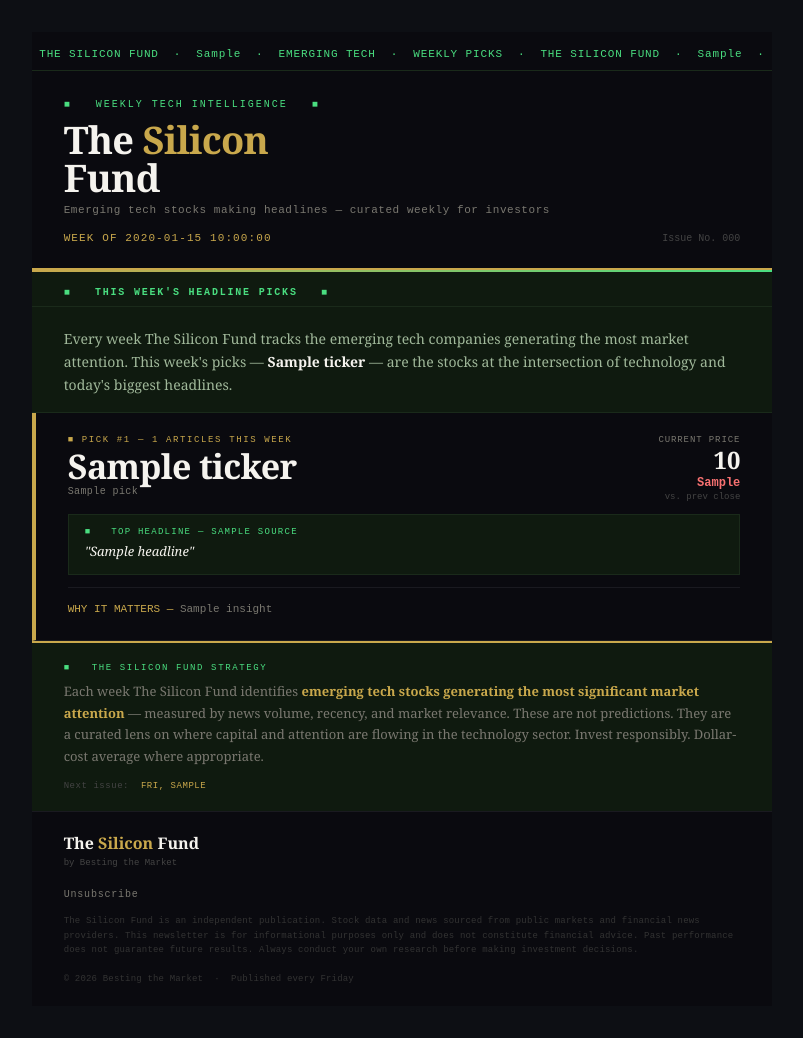
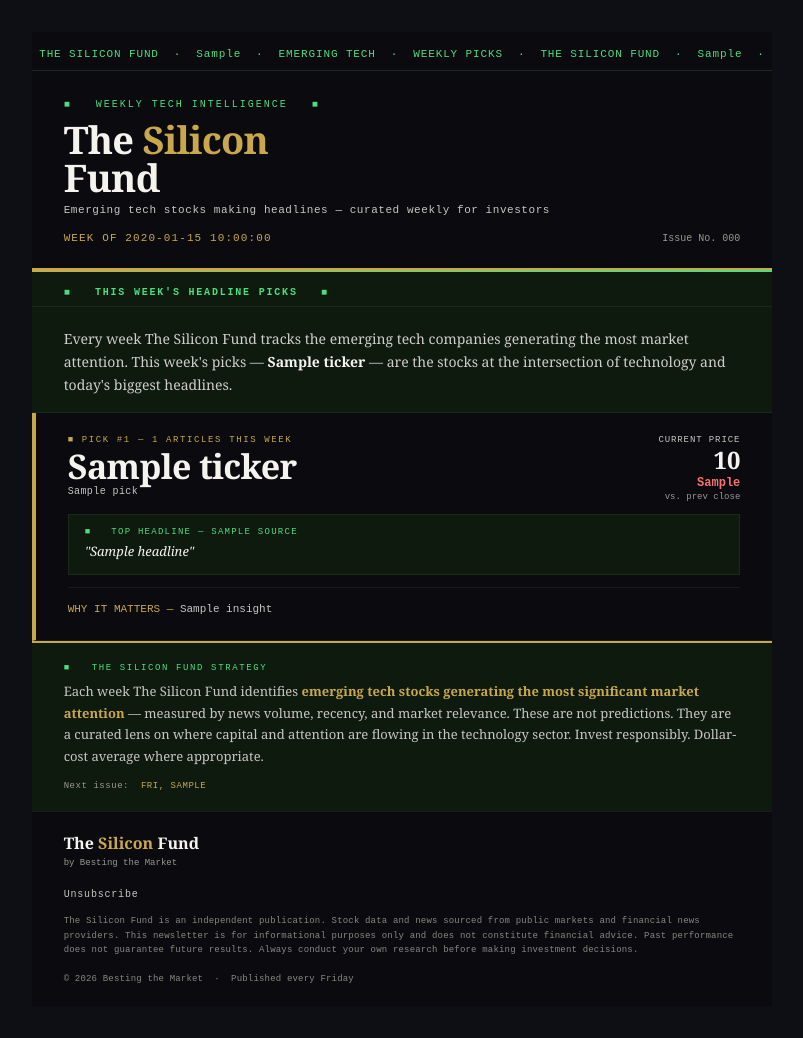
Before and after one commit to SpinDash16/BesttheMarket, a FastAPI app: template templates/sf_newsletter.html in a window 1280 px wide. Shown: the whole page, without its empty margins (238-1041 px from the left). Run offline with FastAPI, Linux system fonts and the light colour scheme; the template is opened without the code that fills it: most values are stand-ins (such as "Sample title", 1, 10 or a date in 2020).

Commit message:
Fix SF preview send using strategy dropdown; brighten SF newsletter text; narrow width to 520px
Co-Authored-By: Claude Sonnet 4.6 <noreply@anthropic.com>

```diff
--- a/app/main.py
+++ b/app/main.py
@@ -326,6 +326,17 @@ def silicon_fund_page(request: Request):
     return templates.TemplateResponse("silicon_fund.html", {"request": request})
 
 
+@app.get("/preview/sf-newsletter", response_class=HTMLResponse)
+def preview_sf_newsletter():
+    """Preview the Silicon Fund newsletter with placeholder data."""
+    from datetime import date
+    from .sf_fetcher import _placeholder_picks
+    from .sf_newsletter import generate_sf_newsletter
+    picks = _placeholder_picks(3)
+    html = generate_sf_newsletter(picks=picks, week_date=date.today(), issue_number=1)
+    return HTMLResponse(html)
+
+
 @app.get("/", response_class=HTMLResponse)
 def home_page(request: Request):
     """Hub home page — strategy selector."""
--- a/templates/sf_newsletter.html
+++ b/templates/sf_newsletter.html
@@ -12,7 +12,7 @@
 <table width="100%" cellpadding="0" cellspacing="0" border="0" style="background:#0D0F14;">
 <tr><td align="center" style="padding:32px 16px;">
 
-<table width="600" cellpadding="0" cellspacing="0" border="0" style="max-width:600px;width:100%;">
+<table width="520" cellpadding="0" cellspacing="0" border="0" style="max-width:520px;width:100%;">
 
   <!-- TICKER TAPE -->
   <tr><td style="background:#0A0A0F;padding:8px 0;overflow:hidden;white-space:nowrap;border-bottom:1px solid #1a2a1a;">
@@ -25,11 +25,11 @@
   <tr><td style="background:#0A0A0F;padding:28px 32px 24px;border-bottom:2px solid #C9A84C;">
     <div style="font-family:'Courier New',Courier,monospace;font-size:10px;color:#4ade80;letter-spacing:0.2em;text-transform:uppercase;margin-bottom:10px;">&#9632; &nbsp; Weekly Tech Intelligence &nbsp; &#9632;</div>
     <div style="font-family:Georgia,serif;font-size:38px;font-weight:bold;color:#F5F3EE;letter-spacing:-0.02em;line-height:1;margin-bottom:6px;">The <span style="color:#C9A84C;">Silicon</span><br>Fund</div>
-    <div style="font-family:'Courier New',Courier,monospace;font-size:11px;color:#7A7870;letter-spacing:0.05em;margin-top:8px;">Emerging tech stocks making headlines — curated weekly for investors</div>
+    <div style="font-family:'Courier New',Courier,monospace;font-size:11px;color:#C8C6C0;letter-spacing:0.05em;margin-top:8px;">Emerging tech stocks making headlines — curated weekly for investors</div>
     <table width="100%" cellpadding="0" cellspacing="0" border="0" style="margin-top:16px;">
       <tr>
         <td><div style="font-family:'Courier New',Courier,monospace;font-size:11px;color:#C9A84C;letter-spacing:0.1em;text-transform:uppercase;">Week of {{ week_date }}</div></td>
-        <td align="right"><div style="font-family:'Courier New',Courier,monospace;font-size:10px;color:#444;">Issue No. {{ "%03d"|format(issue_number) }}</div></td>
+        <td align="right"><div style="font-family:'Courier New',Courier,monospace;font-size:10px;color:#9a9890;">Issue No. {{ "%03d"|format(issue_number) }}</div></td>
       </tr>
     </table>
   </td></tr>
@@ -44,7 +44,7 @@
 
   <!-- INTRO -->
   <tr><td style="background:#0f1a0f;padding:20px 32px 16px;border-bottom:1px solid #1a2a1a;">
-    <p style="font-family:Georgia,serif;font-size:14px;color:#a0b89a;line-height:1.65;margin:0;">
+    <p style="font-family:Georgia,serif;font-size:14px;color:#D0CEC8;line-height:1.65;margin:0;">
       Every week The Silicon Fund tracks the emerging tech companies generating the most market attention. This week's picks — <strong style="color:#F5F3EE;">{% for p in picks %}{% if not loop.first %}{% if loop.last %} and {% else %}, {% endif %}{% endif %}{{ p.ticker }}{% endfor %}</strong> — are the stocks at the intersection of technology and today's biggest headlines.
     </p>
   </td></tr>
@@ -62,15 +62,15 @@
           <td width="55%" valign="top">
             <div style="font-family:'Courier New',Courier,monospace;font-size:9px;color:{{ accent }};letter-spacing:0.18em;text-transform:uppercase;margin-bottom:4px;">&#9632; Pick #{{ loop.index }} — {{ pick.news_count }} articles this week</div>
             <div style="font-family:Georgia,serif;font-size:34px;font-weight:bold;color:#F5F3EE;letter-spacing:-0.02em;line-height:1;">{{ pick.ticker }}</div>
-            <div style="font-family:'Courier New',Courier,monospace;font-size:10px;color:#7A7870;margin-top:3px;letter-spacing:0.04em;">{{ pick.name }}</div>
+            <div style="font-family:'Courier New',Courier,monospace;font-size:10px;color:#C8C6C0;margin-top:3px;letter-spacing:0.04em;">{{ pick.name }}</div>
           </td>
           <td valign="top" align="right">
-            <div style="font-family:'Courier New',Courier,monospace;font-size:9px;color:#7A7870;letter-spacing:0.1em;text-transform:uppercase;margin-bottom:3px;">Current Price</div>
+            <div style="font-family:'Courier New',Courier,monospace;font-size:9px;color:#C8C6C0;letter-spacing:0.1em;text-transform:uppercase;margin-bottom:3px;">Current Price</div>
             <div style="font-family:Georgia,serif;font-size:24px;font-weight:bold;color:#F5F3EE;line-height:1;">{{ pick.price_display }}</div>
             <div style="font-family:'Courier New',Courier,monospace;font-size:12px;color:{% if pick.pct_positive %}#4ade80{% else %}#f87171{% endif %};margin-top:4px;font-weight:bold;">
               {{ pick.pct_display }}
             </div>
-            <div style="font-family:'Courier New',Courier,monospace;font-size:9px;color:#444;margin-top:2px;">vs. prev close</div>
+            <div style="font-family:'Courier New',Courier,monospace;font-size:9px;color:#9a9890;margin-top:2px;">vs. prev close</div>
           </td>
         </tr>
       </table>
@@ -82,7 +82,7 @@
       </div>
 
       <!-- Insight -->
-      <div style="font-family:'Courier New',Courier,monospace;font-size:11px;color:#7A7870;line-height:1.7;border-top:1px solid #1a1a20;padding-top:12px;">
+      <div style="font-family:'Courier New',Courier,monospace;font-size:11px;color:#C8C6C0;line-height:1.7;border-top:1px solid #1a1a20;padding-top:12px;">
         <span style="color:{{ accent }};">WHY IT MATTERS — </span>{{ pick.insight }}
       </div>
 
@@ -94,22 +94,22 @@
   <!-- STRATEGY BOX -->
   <tr><td style="background:#0f1a0f;padding:20px 32px;border-top:2px solid #C9A84C;">
     <div style="font-family:'Courier New',Courier,monospace;font-size:9px;color:#4ade80;letter-spacing:0.18em;text-transform:uppercase;margin-bottom:8px;">&#9632; &nbsp; The Silicon Fund Strategy</div>
-    <div style="font-family:Georgia,serif;font-size:13px;color:#7A7870;line-height:1.65;">
+    <div style="font-family:Georgia,serif;font-size:13px;color:#C8C6C0;line-height:1.65;">
       Each week The Silicon Fund identifies <strong style="color:#C9A84C;">emerging tech stocks generating the most significant market attention</strong> — measured by news volume, recency, and market relevance. These are not predictions. They are a curated lens on where capital and attention are flowing in the technology sector. Invest responsibly. Dollar-cost average where appropriate.
     </div>
     <div style="margin-top:14px;">
-      <div style="font-family:'Courier New',Courier,monospace;font-size:9px;color:#444;letter-spacing:0.06em;">Next issue: &nbsp;<span style="color:#C9A84C;">FRI, {{ next_friday|upper }}</span></div>
+      <div style="font-family:'Courier New',Courier,monospace;font-size:9px;color:#9a9890;letter-spacing:0.06em;">Next issue: &nbsp;<span style="color:#C9A84C;">FRI, {{ next_friday|upper }}</span></div>
     </div>
   </td></tr>
 
   <!-- FOOTER -->
   <tr><td style="background:#0A0A0F;border-top:1px solid #1A1A20;padding:20px 32px;">
     <div style="font-family:Georgia,serif;font-size:16px;font-weight:bold;color:#F5F3EE;margin-bottom:4px;">The <span style="color:#C9A84C;">Silicon</span> Fund</div>
-    <div style="font-family:'Courier New',Courier,monospace;font-size:9px;color:#444;margin-bottom:12px;">by Besting the Market</div>
+    <div style="font-family:'Courier New',Courier,monospace;font-size:9px;color:#9a9890;margin-bottom:12px;">by Besting the Market</div>
     <div style="margin-bottom:12px;">
-      <a href="{{ unsubscribe_url }}" style="font-family:'Courier New',Courier,monospace;font-size:10px;color:#7A7870;letter-spacing:0.08em;text-decoration:none;">Unsubscribe</a>
+      <a href="{{ unsubscribe_url }}" style="font-family:'Courier New',Courier,monospace;font-size:10px;color:#C8C6C0;letter-spacing:0.08em;text-decoration:none;">Unsubscribe</a>
     </div>
-    <div style="font-family:'Courier New',Courier,monospace;font-size:9px;color:#333;line-height:1.6;letter-spacing:0.02em;">
+    <div style="font-family:'Courier New',Courier,monospace;font-size:9px;color:#888880;line-height:1.6;letter-spacing:0.02em;">
       The Silicon Fund is an independent publication. Stock data and news sourced from public markets and financial news providers. This newsletter is for informational purposes only and does not constitute financial advice. Past performance does not guarantee future results. Always conduct your own research before making investment decisions.<br><br>
       &copy; 2026 Besting the Market &nbsp;·&nbsp; Published every Friday
     </div>
```
Also changed, not shown: templates/admin.html (+6 -3 lines).
